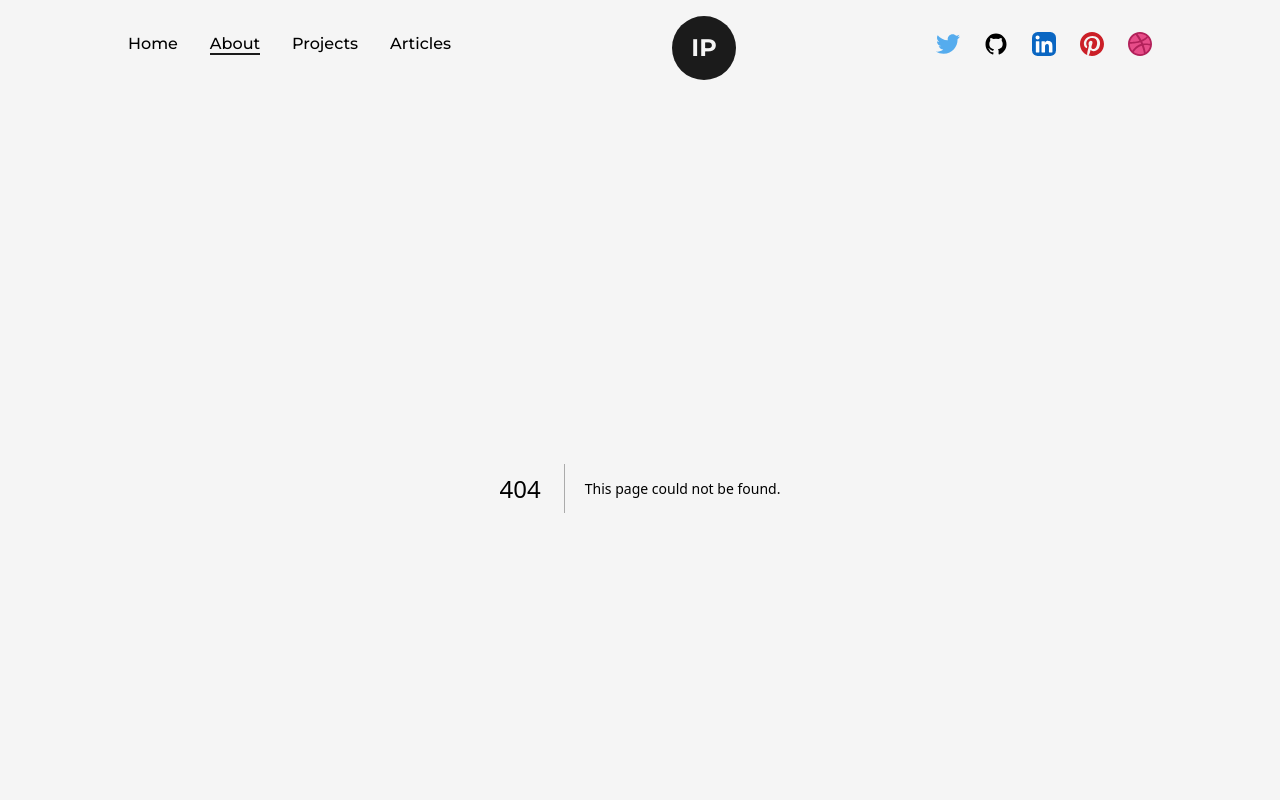
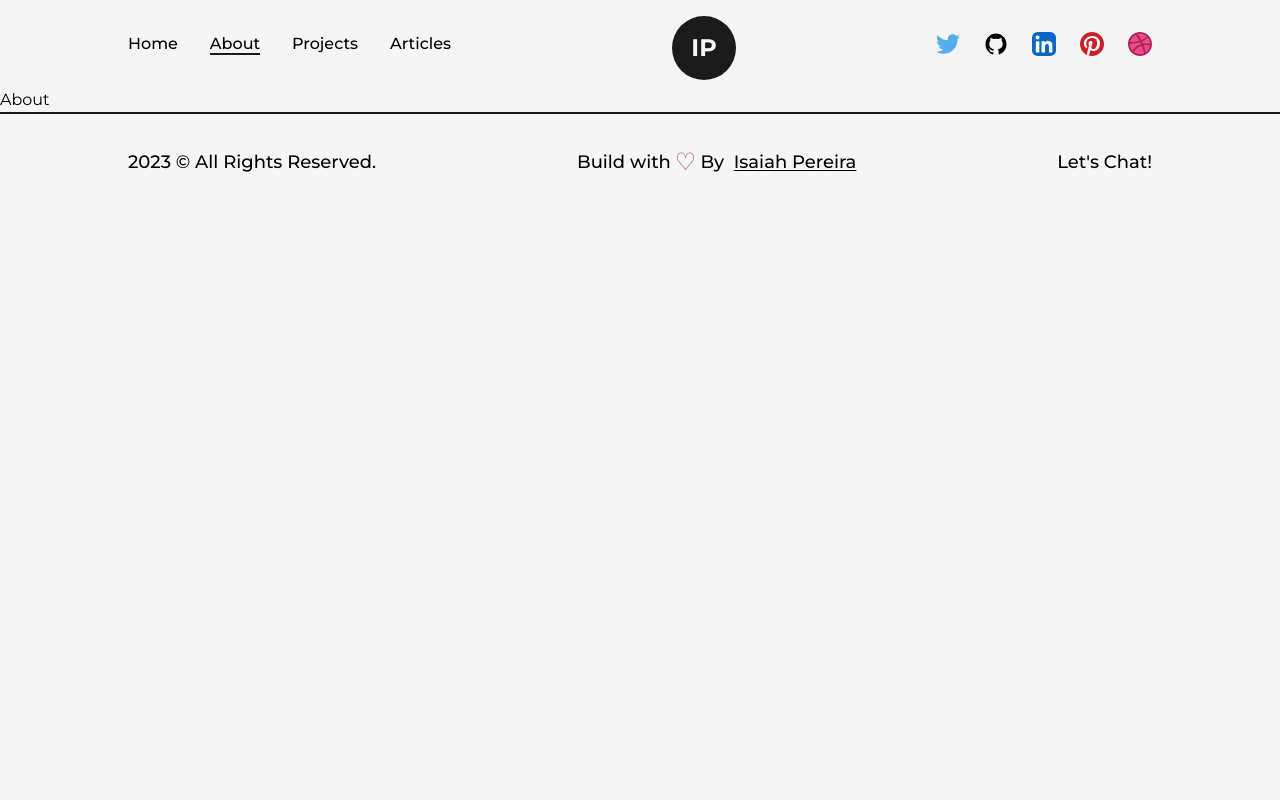
Before and after one commit to isaiahpere/flappy-porty, a Next.js app: page /about in a window 1280 px wide. Before the commit this address had no page. Shown: the top 800 px of the page. Built offline with nearby package versions, Linux system fonts and the light colour scheme.

Commit message:
create about page

```diff
--- /dev/null
+++ b/src/app/about/page.jsx
@@ -0,0 +1,7 @@
+import React from "react";
+
+const About = () => {
+  return <div>About</div>;
+};
+
+export default About;
--- a/src/app/layout.jsx
+++ b/src/app/layout.jsx
@@ -18,6 +18,8 @@ export const metadata = {
   },
 };
 
+//  STOPPED AT 1:31
+
 export default function RootLayout({ children }) {
   return (
     <html lang="en">
```
